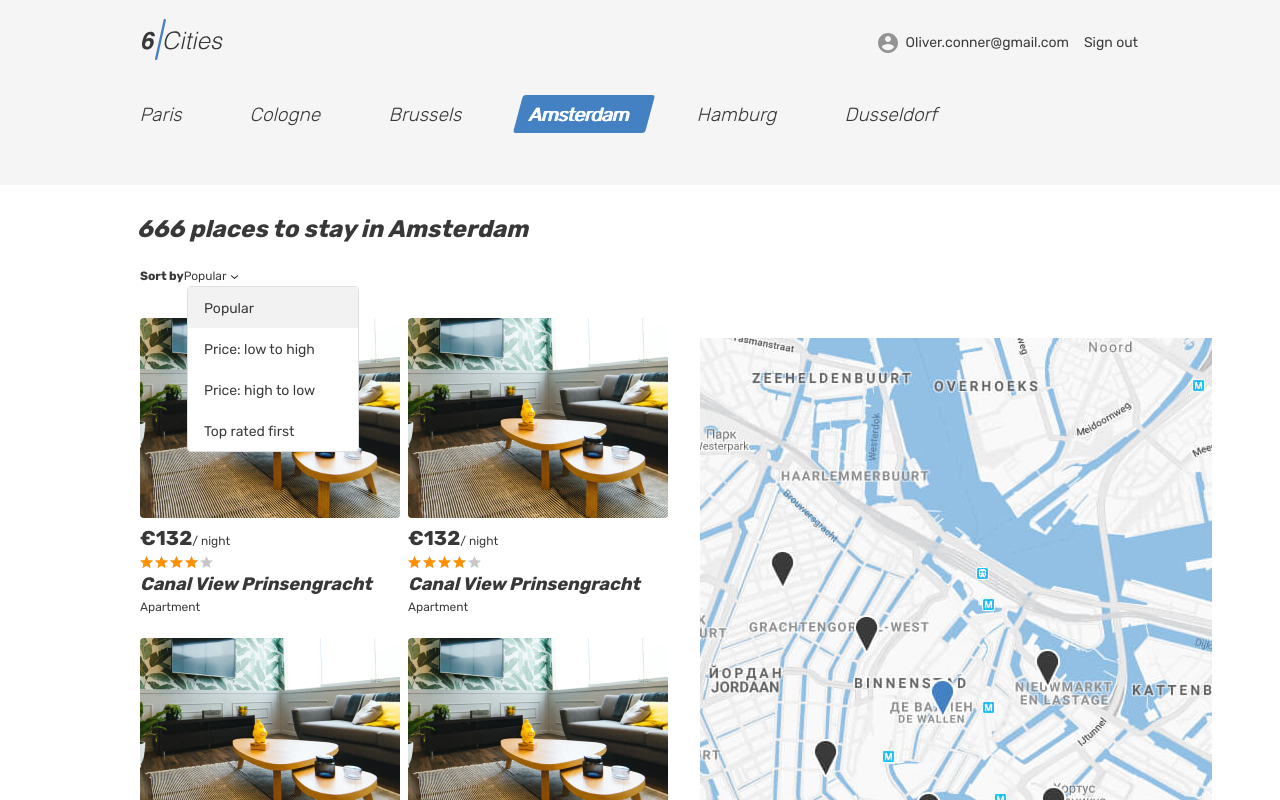
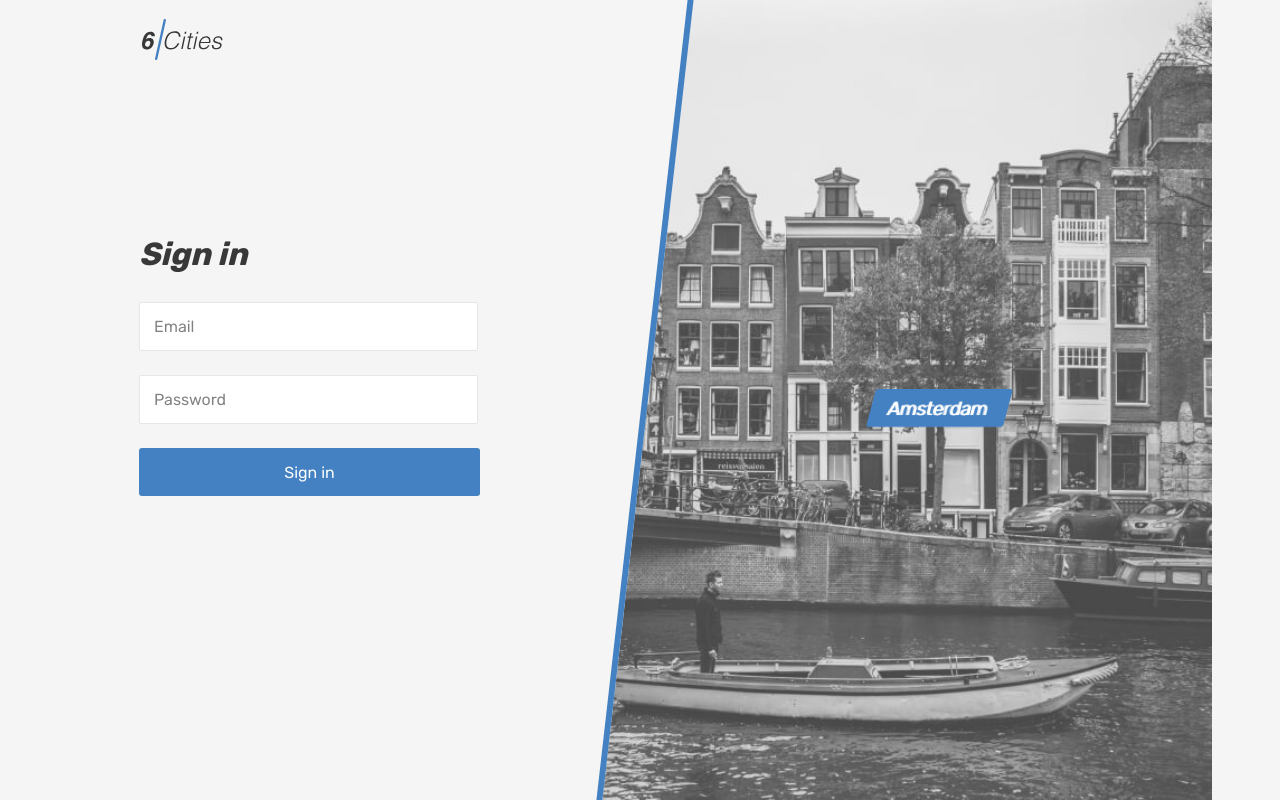
Before and after one commit to talkingmachine/SixCtiesSimple, a React (Create React App) app in the folder project/: page /login in a window 1280 px wide. Shown: the top 800 px of the page. Built offline with nearby package versions, Linux system fonts and the light colour scheme.

Commit message:
3.1 react router added

```diff
--- a/project/src/components/app/app.tsx
+++ b/project/src/components/app/app.tsx
@@ -1,11 +1,25 @@
+import { BrowserRouter, Route, Routes } from 'react-router-dom';
+import RouterPaths from '../../const';
+import LoginPage from '../../pages/login-page/login-page';
 import MainPage from '../../pages/main-page/main-page';
+import PropertyPage from '../../pages/property-page/property-page';
+import NotFoundPage from '../not-found-page/not-found-page';
 
 type AppProps = {
   rentalOfferCount: number;
 }
 
 function App({rentalOfferCount}:AppProps): JSX.Element {
-  return <MainPage rentalOfferCount={rentalOfferCount}/>;
+  return (
+    <BrowserRouter>
+      <Routes>
+        <Route path={RouterPaths.main} element={<MainPage rentalOfferCount={rentalOfferCount} />} />
+        <Route path={RouterPaths.login} element={<LoginPage/>} />
+        <Route path={RouterPaths.offer} element={<PropertyPage/>} />
+        <Route path={'*'} element={<NotFoundPage/>} />
+      </Routes>
+    </BrowserRouter>
+  );
 }
 
 export default App;
--- /dev/null
+++ b/project/src/components/not-found-page/not-found-page.tsx
@@ -0,0 +1,14 @@
+import React from 'react';
+import { Link } from 'react-router-dom';
+import RouterPaths from '../../const';
+
+function NotFoundPage ():JSX.Element {
+  return (
+    <React.Fragment>
+      <h1>404 Not Found</h1>
+      <p>I dunno what you expected, but it ain{'&apos;'}t here. </p>
+      <Link to={RouterPaths.main}>Go to start</Link>
+    </React.Fragment>);
+}
+
+export default NotFoundPage;
--- /dev/null
+++ b/project/src/const.ts
@@ -0,0 +1,7 @@
+enum RouterPaths {
+  main = '/',
+  login = '/login',
+  offer = '/offer/:id'
+}
+
+export default RouterPaths;
--- a/project/src/pages/login-page/login-page.tsx
+++ b/project/src/pages/login-page/login-page.tsx
@@ -1,6 +1,6 @@
 import headerLogo from '../../img/logo.svg';
 
-function MainPage ():JSX.Element {
+function LoginPage ():JSX.Element {
   return (
     <div className="page page--gray page--login">
       <div style={{display: 'none'}}>
@@ -46,4 +46,4 @@ function MainPage ():JSX.Element {
   );
 }
 
-export default MainPage;
+export default LoginPage;
--- a/project/src/pages/main-empty-page/main-empty-page.tsx
+++ b/project/src/pages/main-empty-page/main-empty-page.tsx
@@ -1,6 +1,6 @@
 import headerLogo from '../../img/logo.svg';
 
-function MainPage ():JSX.Element {
+function MainEmptyPage ():JSX.Element {
   return (
     <div className="page page--gray page--main">
       <div style={{display: 'none'}}>
@@ -86,4 +86,4 @@ function MainPage ():JSX.Element {
   );
 }
 
-export default MainPage;
+export default MainEmptyPage;
--- a/project/src/pages/property-not-logged-page/property-not-logged-page.tsx
+++ b/project/src/pages/property-not-logged-page/property-not-logged-page.tsx
@@ -8,7 +8,7 @@ import avatarAngelinaImage from '../../img/avatar-angelina.jpg';
 import avatarMaxImage from '../../img/avatar-max.jpg';
 
 
-function MainPage ():JSX.Element {
+function PropertyNotLoggedPage ():JSX.Element {
   return (
     <div className="page">
       <div style={{display: 'none'}}>
@@ -269,4 +269,4 @@ function MainPage ():JSX.Element {
   );
 }
 
-export default MainPage;
+export default PropertyNotLoggedPage;
--- a/project/src/pages/property-page/property-page.tsx
+++ b/project/src/pages/property-page/property-page.tsx
@@ -7,7 +7,7 @@ import studio01Image from '../../img/studio-01.jpg';
 import avatarAngelinaImage from '../../img/avatar-angelina.jpg';
 import avatarMaxImage from '../../img/avatar-max.jpg';
 
-function MainPage ():JSX.Element {
+function PropertyPage ():JSX.Element {
   return (
     <div className="page">
       <div style={{display: 'none'}}>
@@ -315,4 +315,4 @@ function MainPage ():JSX.Element {
   );
 }
 
-export default MainPage;
+export default PropertyPage;
```
